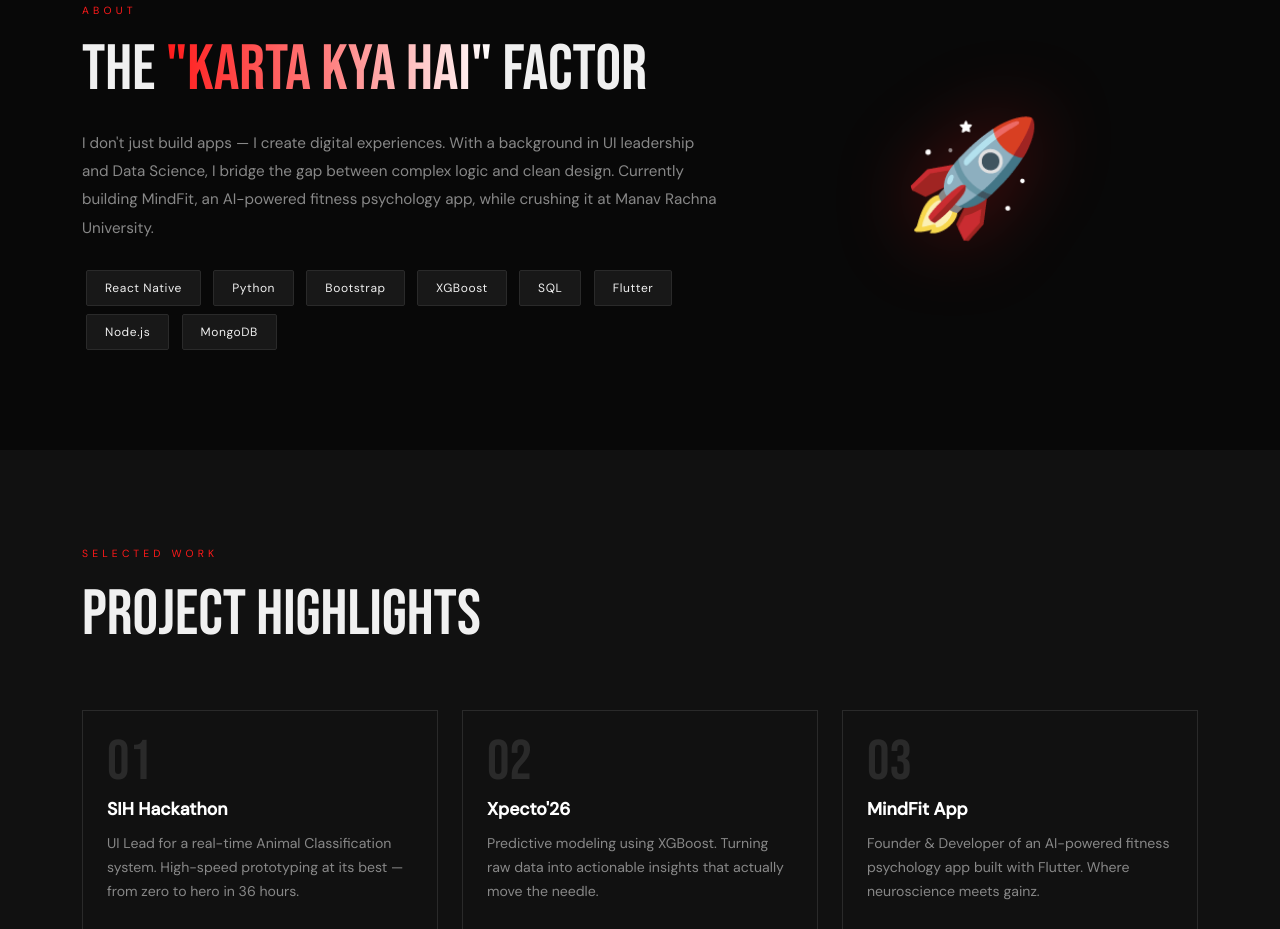
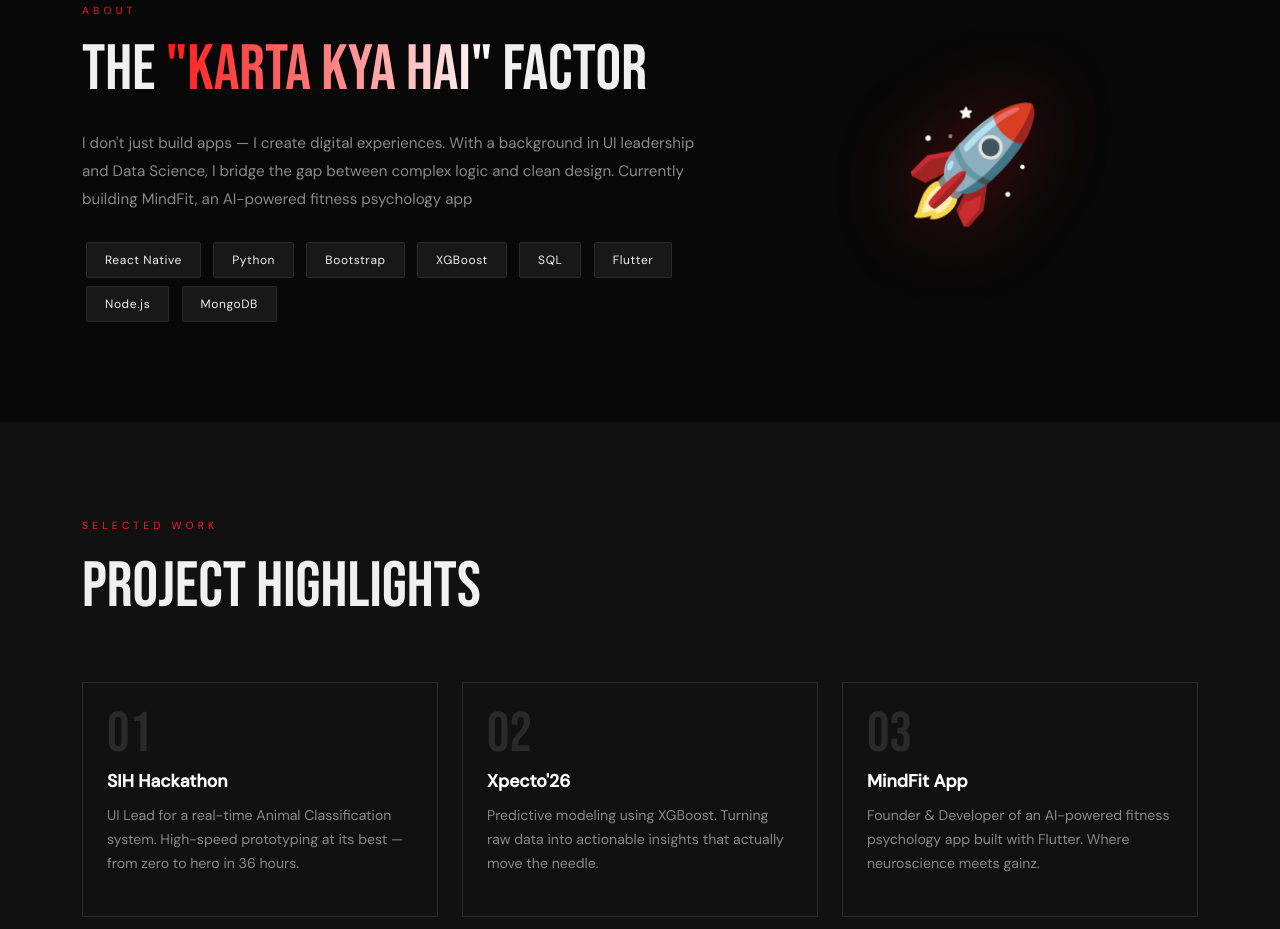
Before and after one commit to msextinct/my-offbeat-application, a plain HTML site: page index.html in a window 1280 px wide. Shown: the part 958-1887 px from the top of the page. Drawn offline with nearby package versions, Linux system fonts and the light colour scheme.

Commit message:
Update index.html

```diff
--- a/index.html
+++ b/index.html
@@ -372,7 +372,7 @@
               The <span class="text-gradient">"Karta Kya Hai"</span> Factor
             </h2>
             <p style="color:var(--muted);line-height:1.85;font-size:0.95rem;">
-              I don't just build apps — I create digital experiences. With a background in UI leadership and Data Science, I bridge the gap between complex logic and clean design. Currently building MindFit, an AI-powered fitness psychology app, while crushing it at Manav Rachna University.
+              I don't just build apps — I create digital experiences. With a background in UI leadership and Data Science, I bridge the gap between complex logic and clean design. Currently building MindFit, an AI-powered fitness psychology app
             </p>
             <div class="mt-4">
               <span class="tech-chip">React Native</span>
```
